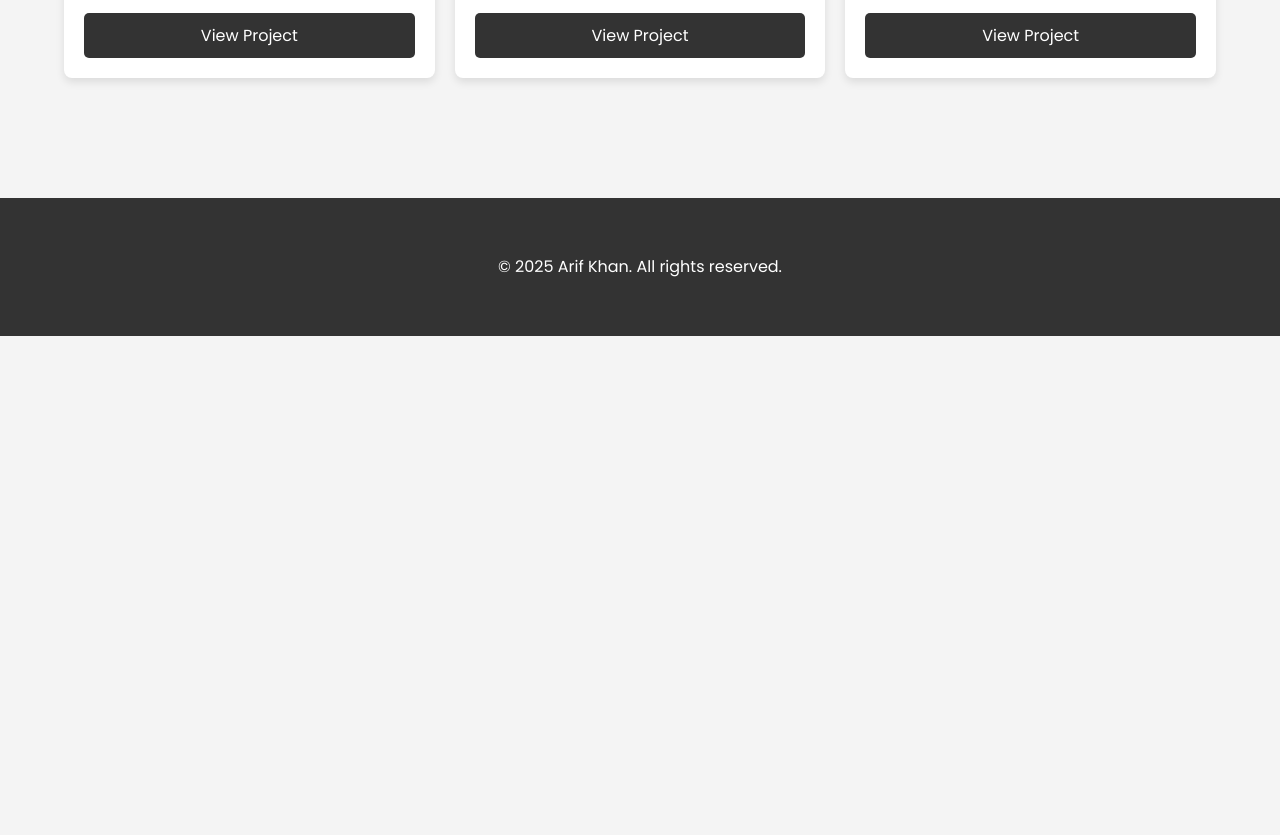
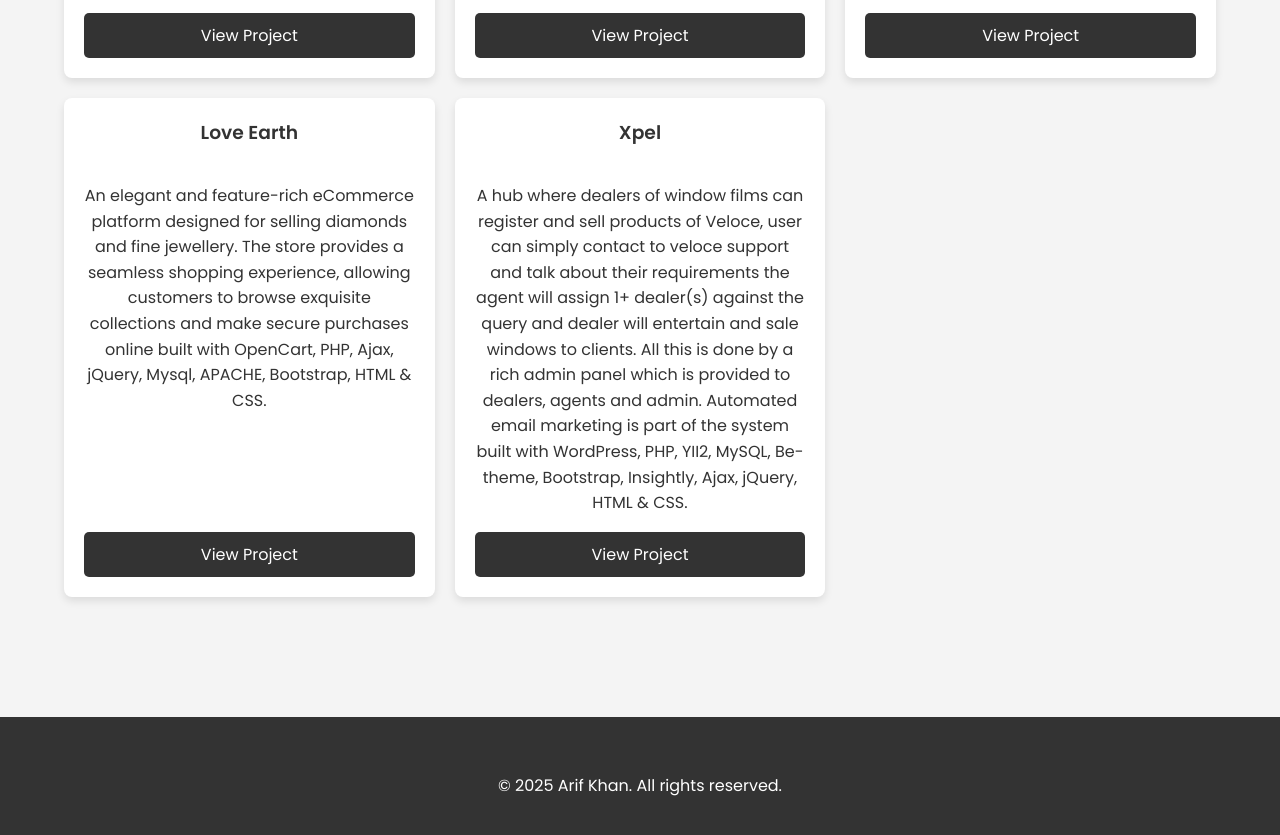
Before and after one commit to 88khanm/project-portfolio, a plain HTML site: page index.html in a window 1280 px wide. Shown: the part 2032-2867 px from the top of the page. Before the commit the page ends 2368 px from the top, so only its background shows below. Drawn offline with Linux system fonts and the light colour scheme.

Commit message:
index.html udpated

```diff
--- a/index.html
+++ b/index.html
@@ -95,6 +95,18 @@
           <p>Rxeed is a simple and secure online marketplace that connects licensed buyers and sellers of non-controlled, non-expired overstock medications for a patient specific need built with Laravel, RESTFull API, Blade Templating Engine, Git, Trello, JavaScript, Mysql, APACHE, Fedex Tracking, Google Captcha, Bootstrap, HTML & CSS.</p>
           <a href="https://www.Rxeed.com/" target="_blank">View Project</a>
         </div>
+        <div class="project-card">
+          <h3>Love Earth</h3>
+          <small></small>
+          <p>An elegant and feature-rich eCommerce platform designed for selling diamonds and fine jewellery. The store provides a seamless shopping experience, allowing customers to browse exquisite collections and make secure purchases online built with OpenCart, PHP, Ajax, jQuery, Mysql, APACHE, Bootstrap, HTML & CSS.</p>
+          <a href="https://loveearthjewelry.com/ " target="_blank">View Project</a>
+        </div>
+        <div class="project-card">
+          <h3>Xpel</h3>
+          <small></small>
+          <p>A hub where dealers of window films can register and sell products of Veloce, user can simply contact to veloce support and talk about their requirements the agent will assign 1+ dealer(s) against the query and dealer will entertain and sale windows to clients. All this is done by a rich admin panel which is provided to dealers, agents and admin. Automated email marketing is part of the system built with WordPress, PHP, YII2, MySQL, Be-theme, Bootstrap, Insightly, Ajax, jQuery, HTML & CSS.</p>
+          <a href="https://Xpel.com/" target="_blank">View Project</a>
+        </div>
       </div>
     </div>
   </section>
```
